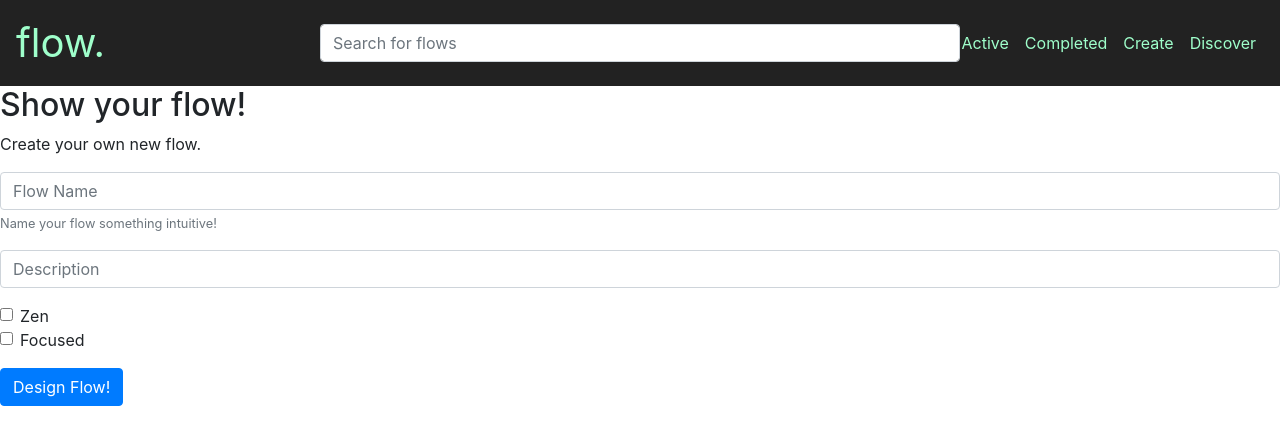
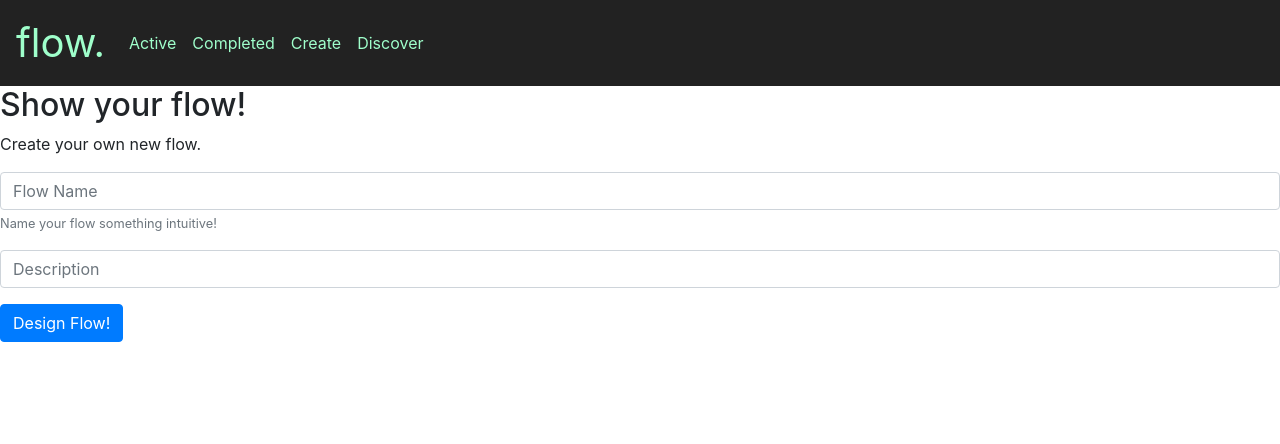
Before and after one commit to preethi-d/covidHack, a React (Create React App) app: page /create in a window 1280 px wide. Shown: the top 444 px of the page. Built offline with nearby package versions, Linux system fonts and the light colour scheme.

Commit message:
Remove search bar from top navbar and shift buttons to left

```diff
--- a/src/Create.js
+++ b/src/Create.js
@@ -18,9 +18,7 @@ export const Create = () => (
           <Form.Control type="Description" placeholder="Description" />
         </Form.Group>
         <Form.Group controlId="formBasicCheckbox">
-          <Form.Check type="checkbox" label="Zen" />
-          <Form.Check type="checkbox" label="Focused" />
-        </Form.Group>
+         </Form.Group>
         <Button variant="primary" type="submit">
           Design Flow!
         </Button>
--- a/src/components/NavigationBar.js
+++ b/src/components/NavigationBar.js
@@ -1,10 +1,11 @@
 import React from 'react';
-import { Nav, Navbar, Form, FormControl } from 'react-bootstrap';
+import { Nav, Navbar} from 'react-bootstrap';
 import styled from 'styled-components';
 const Styles = styled.div`
   .navbar { background-color: #222; }
   a, .navbar-nav, .navbar-light .nav-link {
     color: #9FFFCB;
+    font-size: 1.0em;
     &:hover { color: white; }
   }
   .navbar-brand {
@@ -12,22 +13,14 @@ const Styles = styled.div`
     color: #9FFFCB;
     &:hover { color: white; }
   }
-  .form-center {
-    position: absolute !important;
-    left: 25%;
-    right: 25%;
-  }
 `;
 export const NavigationBar = () => (
     <Styles>
       <Navbar expand="lg">
         <Navbar.Brand href="/">flow.</Navbar.Brand>
         <Navbar.Toggle aria-controls="basic-navbar-nav"/>
-        <Form className="form-center">
-          <FormControl type="text" placeholder="Search for flows" className="" />
-        </Form>
         <Navbar.Collapse id="basic-navbar-nav">
-          <Nav className="ml-auto">
+          <Nav className="mr-auto">
             <Nav.Item><Nav.Link href="/active">Active</Nav.Link></Nav.Item>
             <Nav.Item><Nav.Link href="/completed">Completed</Nav.Link></Nav.Item>
             <Nav.Item><Nav.Link href="/create">Create</Nav.Link></Nav.Item>
```
